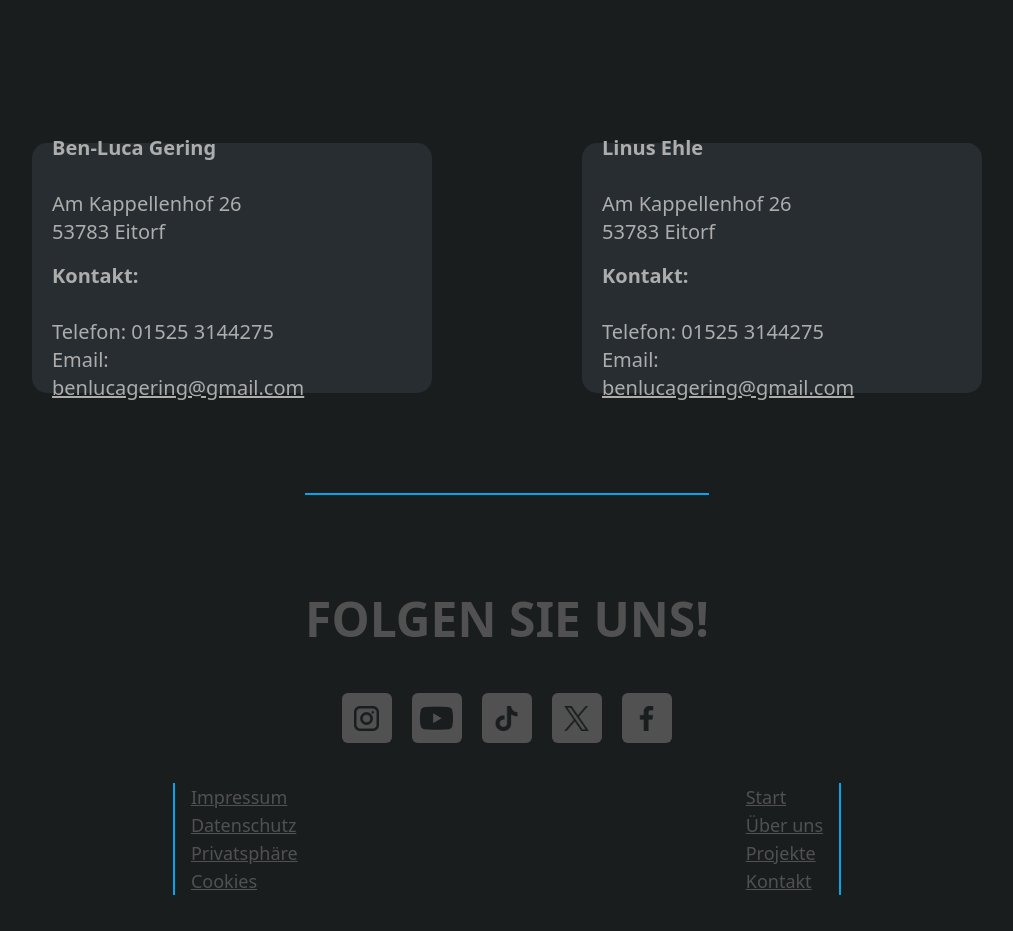
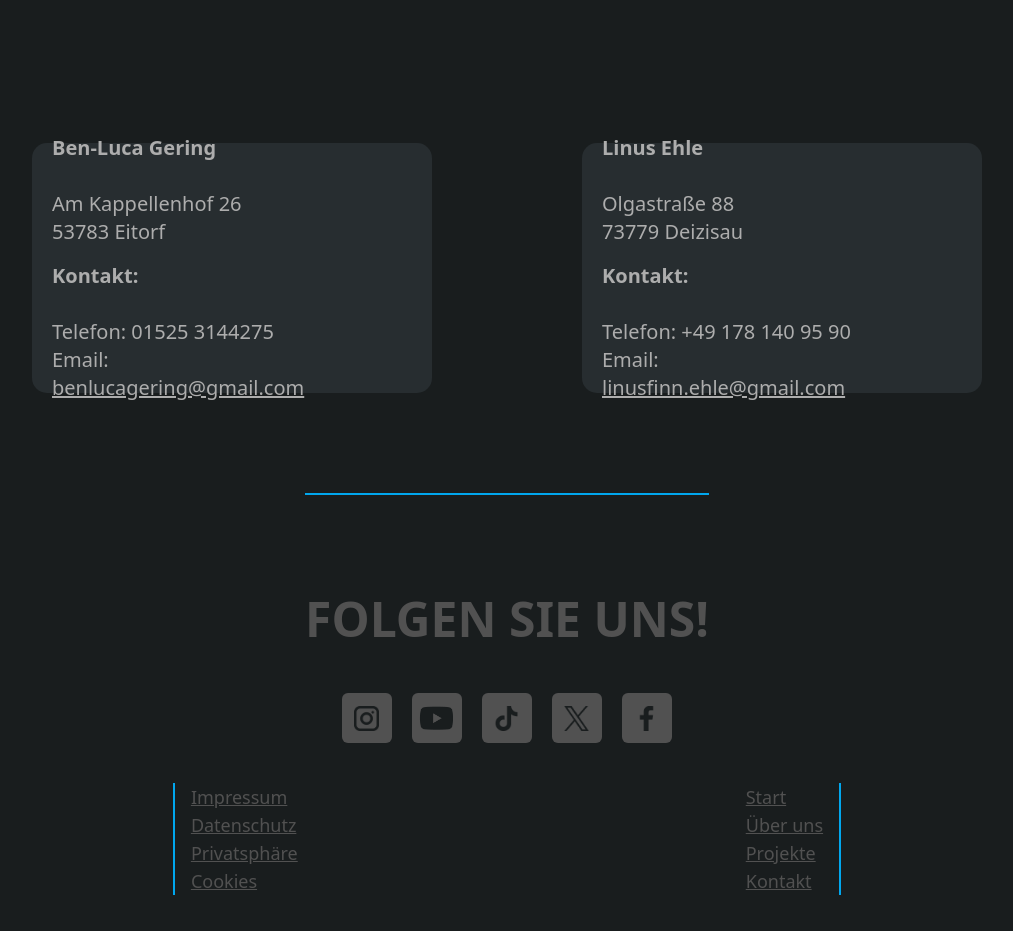
Before and after one commit to Ferbion-lT/V3, a Vue app: page / in a window 1280 px wide. Shown: the part 6280-7211 px from the top of the page, without its empty margins (133-1146 px from the left). Built offline with nearby package versions, Linux system fonts and the light colour scheme.

Commit message:
feat: changed impressum data

```diff
--- a/src/components/Footer.vue
+++ b/src/components/Footer.vue
@@ -18,12 +18,12 @@
             <div class="bg-[#272d30] rounded-[15px] h-[250px] w-[400px] flex items-center pl-5">
                 <span class="text-[#adadad] text-xl flex flex-col">
                 <span class="font-bold">Linus Ehle</span><br>
-                Am Kappellenhof 26<br>53783 Eitorf<br>
+                Olgastraße 88<br>73779 Deizisau<br>
                 <span class="font-bold pt-4">Kontakt:</span><br>
-                Telefon: 01525 3144275<br>
+                Telefon: +49 178 140 95 90<br>
                 Email:
                 <a class="underline hover:text-[#01a7ee]" href="mailto:benlucagering@gmail.com" >
-                    benlucagering@gmail.com
+                    linusfinn.ehle@gmail.com
                 </a>
             </span>
         </div>
```
